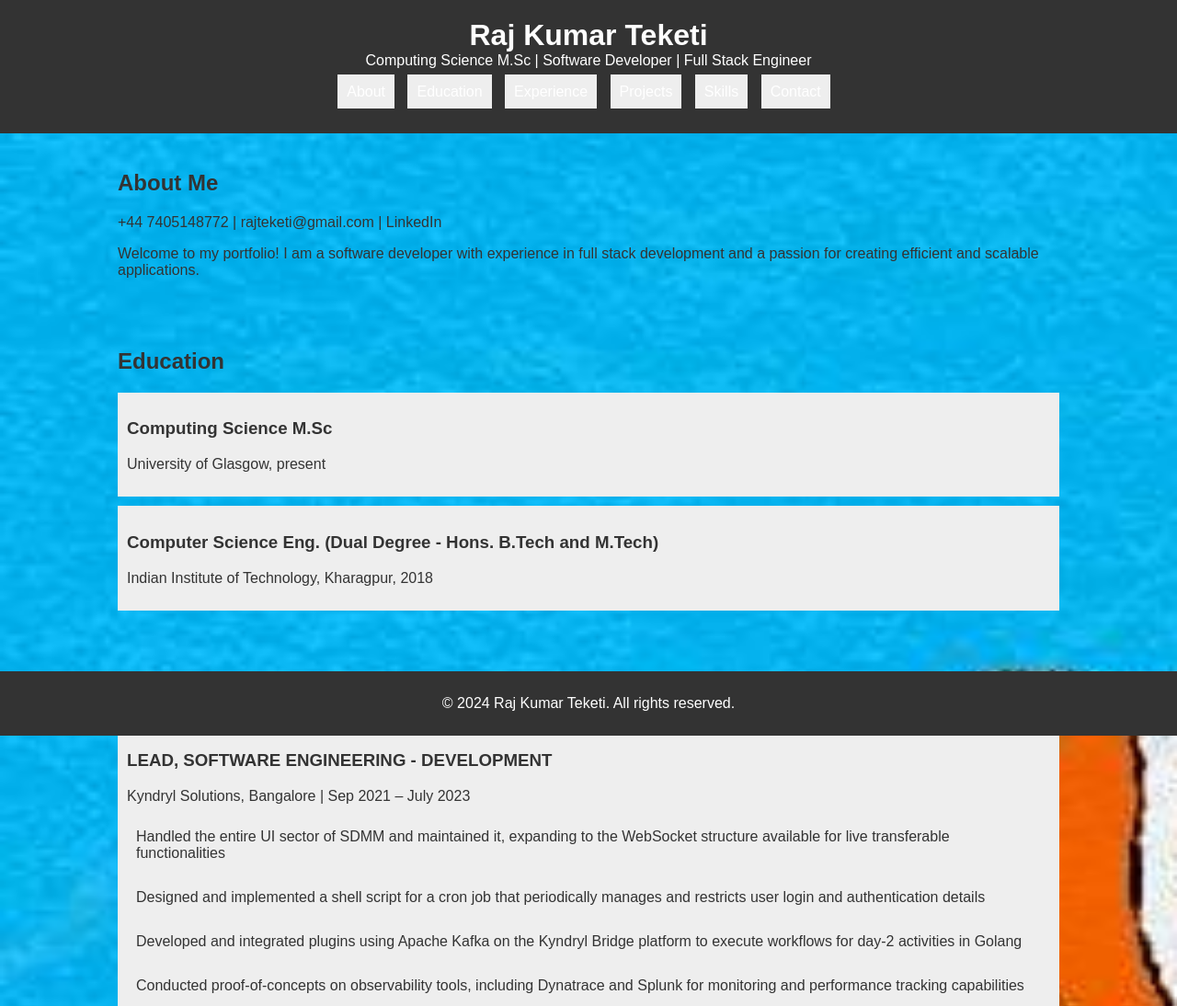
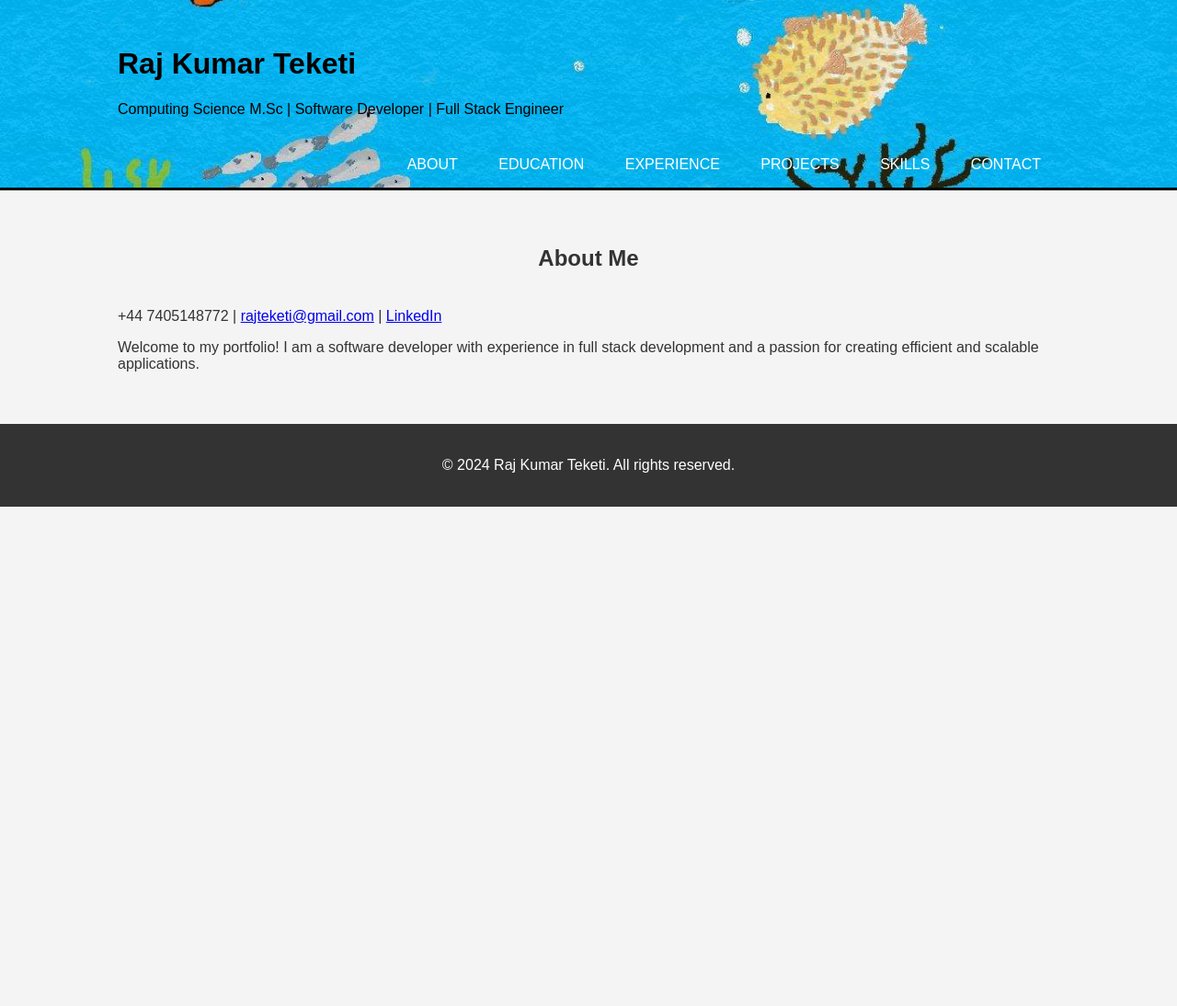
Before and after one commit to ahaz/portfolio, a plain HTML site: page index.html in a window 1280 px wide. Shown: the top 1094 px of the page at 92% size. After the commit the page ends 800 px from the top, so only its background shows below. Drawn offline with Linux system fonts and the light colour scheme.

Commit message:
basic portfolio"

```diff
--- a/index.html
+++ b/index.html
@@ -24,6 +24,7 @@
     </div>
 </header>
 
+<main>
     <section id="about" class="tab">
         <div class="container">
             <h2>About Me</h2>
@@ -152,6 +153,7 @@
             <p>Feel free to reach out to me through any of the contact information provided above or connect with me on LinkedIn.</p>
         </div>
     </section>
+</main>
 
 <footer>
     <div class="container">
@@ -173,7 +175,11 @@ function showTab(tabName) {
         selectedTab.style.display = 'block';
     }
 }
+
+// Initially show the about tab
+document.addEventListener('DOMContentLoaded', function() {
+    showTab('about');
+});
 </script>
-
 </body>
 </html>
--- a/styles.css
+++ b/styles.css
@@ -1,46 +1,9 @@
 body {
-    font-family: Arial, sans-serif;
+    font-family: 'Arial', sans-serif;
     margin: 0;
     padding: 0;
-    background-image: url('nemo.jpg');
-    background-size: cover; /* Ensure the background image covers the entire body */
-    background-repeat: no-repeat;
-    background-color: #f4f4f4;
+    background: #f4f4f4;
     color: #333;
-}
-
-header {
-    background: #333;
-    color: #fff;
-    padding: 20px 0;
-    text-align: center;
-}
-
-header h1 {
-    margin: 0;
-}
-
-header p {
-    margin: 0;
-}
-
-nav ul {
-    list-style: none;
-    padding: 0;
-}
-
-nav ul li {
-    display: inline;
-    margin-right: 10px;
-}
-
-nav ul li a {
-    color: #fff;
-    text-decoration: none;
-}
-
-nav ul li a:hover {
-    text-decoration: underline;
 }
 
 .container {
@@ -49,40 +12,95 @@ nav ul li a:hover {
     overflow: hidden;
 }
 
-section {
+header {
+    background: url('nemo.jpg') no-repeat center center/cover;
+    color: #060000;
+    padding-top: 30px;
+    min-height: 10px;
+    border-bottom: #040505 3px solid;
+}
+
+header a {
+    color: #fff;
+    text-decoration: none;
+    text-transform: uppercase;
+    font-size: 16px;
+}
+
+header ul {
+    padding: 0;
+    list-style: none;
+}
+
+header li {
+    display: inline;
+    padding: 0 20px 0 20px;
+}
+
+header #branding {
+    float: left;
+}
+
+header #branding h1 {
+    margin: 0;
+}
+
+header nav {
+    float: right;
+    margin-top: 10px;
+}
+
+header .highlight, header .current a {
+    color: #77d9d5;
+    font-weight: bold;
+}
+
+header a:hover {
+    color: #77d9d5;
+    font-weight: bold;
+}
+
+main {
     padding: 20px 0;
 }
 
 section h2 {
-    color: #333;
-}
-
-ul {
-    list-style: none;
-    padding: 0;
-}
-
-li {
-    background: #eee;
-    margin-bottom: 10px;
-    padding: 10px;
-}
-
-a {
-    color: #333;
-    text-decoration: none;
-}
-
-a:hover {
-    text-decoration: underline;
+    text-align: center;
+    padding: 20px 0;
 }
 
 footer {
-    background: #333;
+    padding: 20px;
+    margin-top: 20px;
     color: #fff;
+    background-color: #333;
     text-align: center;
-    padding: 10px 0;
-    position: fixed;
-    bottom: 0;
-    width: 100%;
 }
+
+.tab {
+    display: none;
+}
+
+@media (max-width: 768px) {
+    header {
+        padding-top: 20px;
+    }
+
+    header nav {
+        float: none;
+        text-align: center;
+    }
+
+    header nav ul {
+        padding: 0;
+    }
+
+    header nav ul li {
+        display: block;
+        padding: 10px;
+    }
+
+    .container {
+        width: 95%;
+    }
+}
```
Lines whose indentation alone changed are shown as unchanged.
